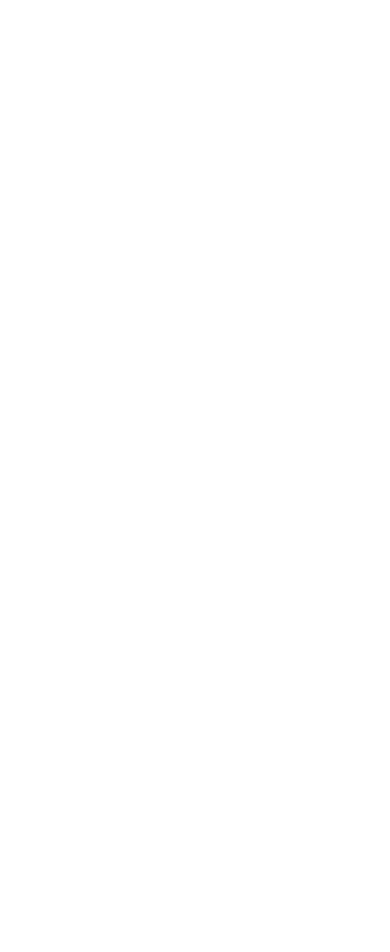
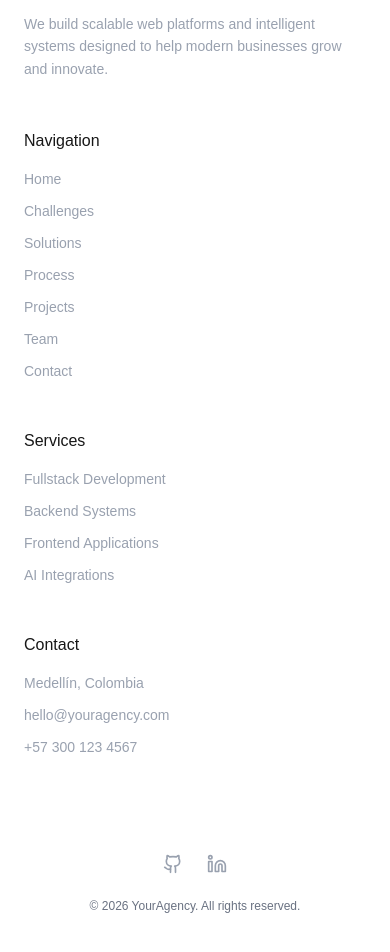
Before and after one commit to julianaherrera1/digital-systems-agency, a Next.js app: page / in a window 390 px wide. Shown: the part 8100-9052 px from the top of the page. Before the commit the page ends 7988 px from the top, so only its background shows below. Built offline with nearby package versions, Linux system fonts and the light colour scheme.

Commit message:
feat(footer): implement responsive footer with navigation and social links

```diff
--- a/app/page.tsx
+++ b/app/page.tsx
@@ -6,6 +6,7 @@
 import Projects from "@/components/sections/Projects";
 import Team from "@/components/sections/Team";
 import Contact from "@/components/sections/Contact";
+import Footer from "@/components/ui/Footer";
 
 export default function Home() {
   return (
@@ -18,6 +19,7 @@
       <Projects />
       <Team />
       <Contact />
+      <Footer />
     </main>
   );
 }
--- /dev/null
+++ b/components/ui/Footer.tsx
@@ -0,0 +1,84 @@
+"use client";
+
+import { Github, Linkedin } from "lucide-react";
+
+export default function Footer() {
+  return (
+    <footer className="border-t border-white/10 py-20 px-6">
+      <div className="max-w-5xl mx-auto">
+
+        {/* Top Grid */}
+        <div className="grid md:grid-cols-4 gap-12 mb-16">
+
+          {/* Logo & Description */}
+          <div>
+            <h3 className="text-xl font-bold">
+              IA Agency
+            </h3>
+            <p className="text-gray-400 text-sm mt-4 leading-relaxed">
+              We build scalable web platforms and intelligent systems
+              designed to help modern businesses grow and innovate.
+            </p>
+          </div>
+
+          {/* Navigation */}
+          <div>
+            <h4 className="font-medium mb-4">Navigation</h4>
+            <ul className="space-y-3 text-sm text-gray-400">
+              <li><a href="#home" className="hover:text-cyan-400 transition">Home</a></li>
+              <li><a href="#challenges" className="hover:text-cyan-400 transition">Challenges</a></li>
+              <li><a href="#solutions" className="hover:text-cyan-400 transition">Solutions</a></li>
+              <li><a href="#process" className="hover:text-cyan-400 transition">Process</a></li>
+              <li><a href="#projects" className="hover:text-cyan-400 transition">Projects</a></li>
+              <li><a href="#team" className="hover:text-cyan-400 transition">Team</a></li>
+              <li><a href="#contact" className="hover:text-cyan-400 transition">Contact</a></li>
+            </ul>
+          </div>
+
+          {/* Services */}
+          <div>
+            <h4 className="font-medium mb-4">Services</h4>
+            <ul className="space-y-3 text-sm text-gray-400">
+              <li>Fullstack Development</li>
+              <li>Backend Systems</li>
+              <li>Frontend Applications</li>
+              <li>AI Integrations</li>
+            </ul>
+          </div>
+
+          {/* Contact Info */}
+          <div>
+            <h4 className="font-medium mb-4">Contact</h4>
+            <ul className="space-y-3 text-sm text-gray-400">
+              <li>Medellín, Colombia</li>
+              <li>hello@youragency.com</li>
+              <li>+57 300 123 4567</li>
+            </ul>
+          </div>
+
+        </div>
+
+        {/* Divider */}
+        <div className="border-t border-white/10 pt-8">
+
+          {/* Socials */}
+          <div className="flex justify-center gap-6 mb-6">
+            <a href="#" className="text-gray-400 hover:text-cyan-400 transition">
+              <Github size={20} />
+            </a>
+            <a href="#" className="text-gray-400 hover:text-cyan-400 transition">
+              <Linkedin size={20} />
+            </a>
+          </div>
+
+          {/* Copyright */}
+          <p className="text-center text-xs text-gray-500">
+            © {new Date().getFullYear()} YourAgency. All rights reserved.
+          </p>
+
+        </div>
+
+      </div>
+    </footer>
+  );
+}
```
